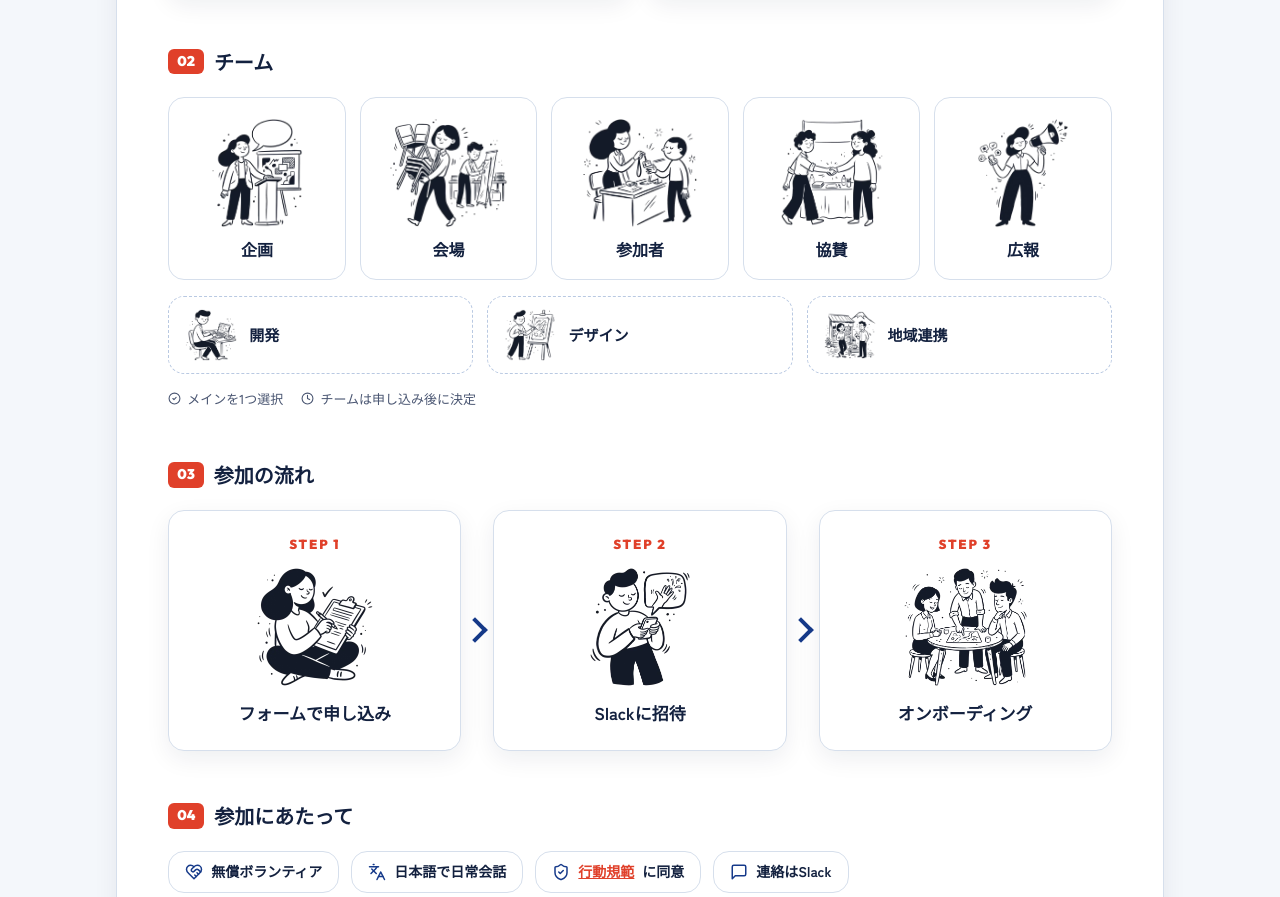
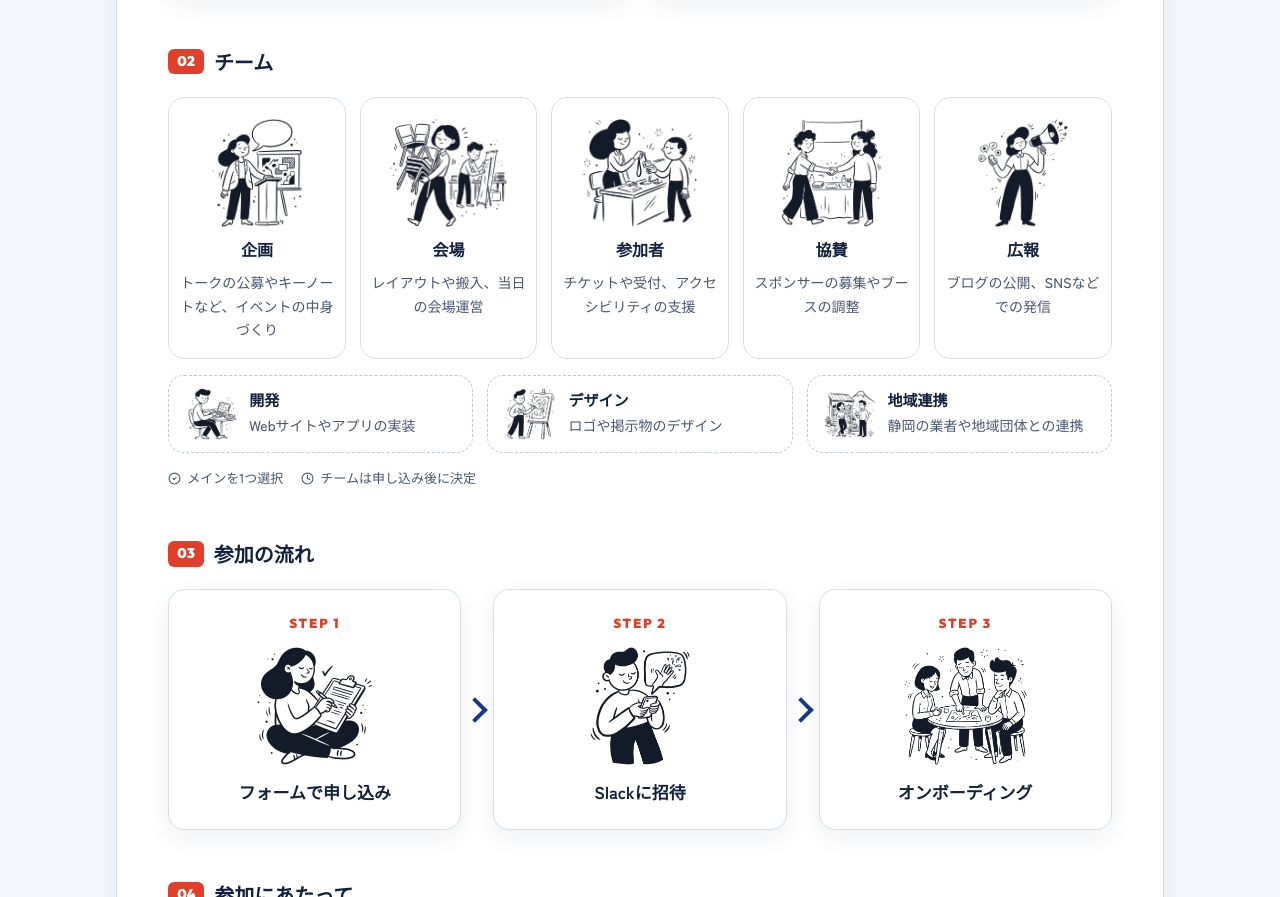
Before and after one commit to pyconjp/pycon.jp.2027, a plain HTML site: page proposals/a-sora.html in a window 1280 px wide. Shown: the part 1997-2894 px from the top of the page. Drawn offline with Linux system fonts and the light colour scheme.

Commit message:
チーム説明をカード内に表示する
ツールチップだった説明文を各チームカード内に常時表示し、操作なしで内容を確認できるようにする。

```diff
--- a/proposals/a-sora.html
+++ b/proposals/a-sora.html
@@ -158,13 +158,15 @@ h3.sub-hd .n{font-family:"Outfit";font-weight:900;font-size:14px;color:#fff;back
 
 .teams{display:grid;grid-template-columns:repeat(5,1fr);gap:14px}
 .teams.sub{grid-template-columns:repeat(3,1fr);margin-top:16px}
-.team{position:relative;display:flex;flex-direction:column;align-items:center;gap:8px;padding:20px 8px 16px;background:#fff;border:var(--bd);border-radius:8px;text-align:center;font-weight:700;cursor:help;outline:none;transition:translate .15s,box-shadow .15s}
-.team:hover,.team:focus-visible{translate:-3px -3px;box-shadow:var(--sh)}
+.team{position:relative;display:flex;flex-direction:column;align-items:center;gap:8px;padding:20px 8px 16px;background:#fff;border:var(--bd);border-radius:8px;text-align:center;font-weight:700;transition:translate .15s,box-shadow .15s}
+.team:hover{translate:-3px -3px;box-shadow:var(--sh)}
 .team img{display:block;width:100%;height:110px;object-fit:contain}
 html[lang="en"] .team{min-width:0}
 html[lang="en"] .team > [data-i18n]{max-width:100%;overflow-wrap:anywhere}
+.team-description{max-width:36ch;margin:0;color:var(--ink-2);font-size:14px;font-weight:400;line-height:1.7;overflow-wrap:anywhere}
 .teams.sub .team{display:grid;grid-template-columns:52px minmax(0,1fr);column-gap:12px;row-gap:0;padding:12px 16px;border-style:dashed;background:var(--card);text-align:left;font-size:15px;line-height:1.35}
-.teams.sub .team img{height:52px}
+.teams.sub .team img{height:52px;grid-row:1/3}
+.teams.sub .team-description{grid-column:2}
 @media (max-width:860px){
   .teams.sub{grid-template-columns:1fr}
 }
@@ -214,7 +216,7 @@ footer a{color:var(--shu)}
 .panel{border:var(--bd);box-shadow:var(--sh);border-radius:24px}
 .type,.step,.team,.chip,.memories figure{border-radius:16px}
 .memories figcaption,h3.sub-hd .n{border:0}
-.team:hover,.team:focus-visible{translate:0 -3px;box-shadow:var(--sh)}
+.team:hover{translate:0 -3px;box-shadow:var(--sh)}
 .teams.sub .team{border:1.5px dashed #B9C9E2}
 .step:not(:last-child)::after{border-color:var(--ai)}
 .memories figcaption{background:#fff}
@@ -294,16 +296,16 @@ footer a{color:var(--shu)}
 
     <h3 class="sub-hd" id="teams"><span class="n">02</span><span data-i18n="teams">チーム</span></h3>
     <div class="teams">
-      <div class="team" tabindex="0" data-tip="トークの公募やキーノートなど、イベントの中身づくり" data-i18n-tip="programTip" aria-label="企画：トークの公募やキーノートなど、イベントの中身づくり" data-i18n-aria-label="programLabel"><img src="img/web/teams/program.webp" alt="" loading="lazy" width="403" height="480"><span data-i18n="program">企画</span></div>
-      <div class="team" tabindex="0" data-tip="レイアウトや搬入、当日の会場運営" data-i18n-tip="venueTip" aria-label="会場：レイアウトや搬入、当日の会場運営" data-i18n-aria-label="venueLabel"><img src="img/web/teams/venue.webp" alt="" loading="lazy" width="480" height="443"><span data-i18n="venue">会場</span></div>
-      <div class="team" tabindex="0" data-tip="チケットや受付、アクセシビリティの支援" data-i18n-tip="attendeesTip" aria-label="参加者：チケットや受付、アクセシビリティの支援" data-i18n-aria-label="attendeesLabel"><img src="img/web/teams/attendee.webp" alt="" loading="lazy" width="480" height="455"><span data-i18n="attendees">参加者</span></div>
-      <div class="team" tabindex="0" data-tip="スポンサーの募集やブースの調整" data-i18n-tip="sponsorshipTip" aria-label="協賛：スポンサーの募集やブースの調整" data-i18n-aria-label="sponsorshipLabel"><img src="img/web/teams/sponsor.webp" alt="" loading="lazy" width="454" height="480"><span data-i18n="sponsorship">協賛</span></div>
-      <div class="team" tabindex="0" data-tip="ブログの公開、SNSなどでの発信" data-i18n-tip="prTip" aria-label="広報：ブログの公開、SNSなどでの発信" data-i18n-aria-label="prLabel"><img src="img/web/teams/pr.webp" alt="" loading="lazy" width="400" height="480"><span data-i18n="pr">広報</span></div>
+      <div class="team"><img src="img/web/teams/program.webp" alt="" loading="lazy" width="403" height="480"><span data-i18n="program">企画</span><p class="team-description" data-i18n="programTip">トークの公募やキーノートなど、イベントの中身づくり</p></div>
+      <div class="team"><img src="img/web/teams/venue.webp" alt="" loading="lazy" width="480" height="443"><span data-i18n="venue">会場</span><p class="team-description" data-i18n="venueTip">レイアウトや搬入、当日の会場運営</p></div>
+      <div class="team"><img src="img/web/teams/attendee.webp" alt="" loading="lazy" width="480" height="455"><span data-i18n="attendees">参加者</span><p class="team-description" data-i18n="attendeesTip">チケットや受付、アクセシビリティの支援</p></div>
+      <div class="team"><img src="img/web/teams/sponsor.webp" alt="" loading="lazy" width="454" height="480"><span data-i18n="sponsorship">協賛</span><p class="team-description" data-i18n="sponsorshipTip">スポンサーの募集やブースの調整</p></div>
+      <div class="team"><img src="img/web/teams/pr.webp" alt="" loading="lazy" width="400" height="480"><span data-i18n="pr">広報</span><p class="team-description" data-i18n="prTip">ブログの公開、SNSなどでの発信</p></div>
     </div>
     <div class="teams sub">
-      <div class="team" tabindex="0" data-tip="Webサイトやアプリの実装" data-i18n-tip="developmentTip" aria-label="開発：Webサイトやアプリの実装" data-i18n-aria-label="developmentLabel"><img src="img/web/teams/dev.webp" alt="" loading="lazy" width="476" height="480"><span data-i18n="development">開発</span></div>
-      <div class="team" tabindex="0" data-tip="ロゴや掲示物のデザイン" data-i18n-tip="designTip" aria-label="デザイン：ロゴや掲示物のデザイン" data-i18n-aria-label="designLabel"><img src="img/web/teams/design.webp" alt="" loading="lazy" width="463" height="480"><span data-i18n="design">デザイン</span></div>
-      <div class="team" tabindex="0" data-tip="静岡の業者や地域団体との連携" data-i18n-tip="localTip" aria-label="地域連携：静岡の業者や地域団体との連携" data-i18n-aria-label="localLabel"><img src="img/web/teams/local.webp" alt="" loading="lazy" width="480" height="444"><span data-i18n="local">地域連携</span></div>
+      <div class="team"><img src="img/web/teams/dev.webp" alt="" loading="lazy" width="476" height="480"><span data-i18n="development">開発</span><p class="team-description" data-i18n="developmentTip">Webサイトやアプリの実装</p></div>
+      <div class="team"><img src="img/web/teams/design.webp" alt="" loading="lazy" width="463" height="480"><span data-i18n="design">デザイン</span><p class="team-description" data-i18n="designTip">ロゴや掲示物のデザイン</p></div>
+      <div class="team"><img src="img/web/teams/local.webp" alt="" loading="lazy" width="480" height="444"><span data-i18n="local">地域連携</span><p class="team-description" data-i18n="localTip">静岡の業者や地域団体との連携</p></div>
     </div>
     <div class="legend"><span><svg class="lucide lucide-circle-check" xmlns="http://www.w3.org/2000/svg" width="24" height="24" viewBox="0 0 24 24" fill="none" stroke="currentColor" stroke-width="2" stroke-linecap="round" stroke-linejoin="round" data-lucide="circle-check" aria-hidden="true"><circle cx="12" cy="12" r="10" /> <path d="m9 12 2 2 4-4" /></svg><span data-i18n="primaryTeam">メインを1つ選択</span></span><span><svg class="lucide lucide-clock" xmlns="http://www.w3.org/2000/svg" width="24" height="24" viewBox="0 0 24 24" fill="none" stroke="currentColor" stroke-width="2" stroke-linecap="round" stroke-linejoin="round" data-lucide="clock" aria-hidden="true"><circle cx="12" cy="12" r="10" /> <polyline points="12 6 12 12 16 14" /></svg><span data-i18n="teamAssignment">チームは申し込み後に決定</span></span></div>
 
```
